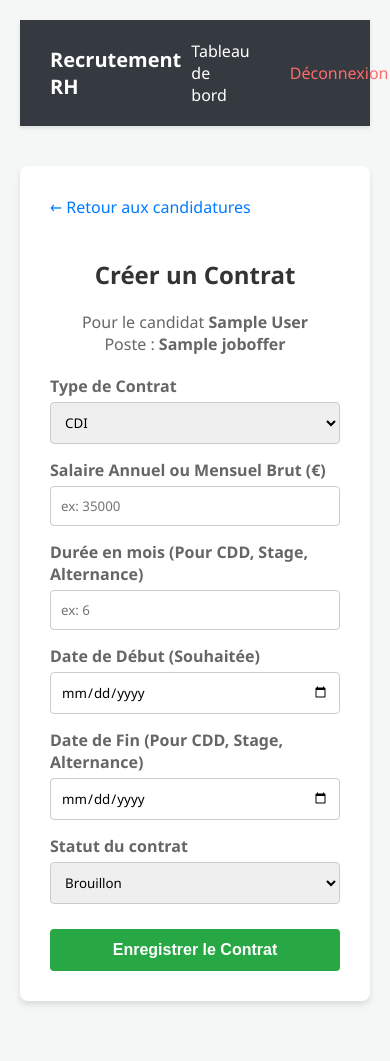
After one commit to Rabenarivo/RHSI, a Django app: page /interviews/create_contract/1/ in a window 390 px wide. The commit adds this page. Run offline with Django 5.2, Linux system fonts and the light colour scheme; tables that the repository leaves empty hold one stand-in row (values such as "Sample post").

Commit message:
Add contract management and interview enhancements
Extend Interview model with type, location, and title fields to support multiple interview formats (online, in-person, phone). Enhance Contract model with candidate linking, salary, duration, and end date tracking. Add create_contract view and template for contract management workflow. Update application filter to show conditional UI based on interview status. Include French translations for status choices and add interview planning validation to prevent duplicate interviews.

```diff
--- /dev/null
+++ b/recrutement_interviews/templates/recrutement_interviews/create_contract.html
@@ -0,0 +1,77 @@
+<!DOCTYPE html>
+<html lang="fr">
+<head>
+    <meta charset="UTF-8">
+    <title>Créer un Contrat</title>
+    <style>
+        body { font-family: 'Segoe UI', Tahoma, Geneva, Verdana, sans-serif; background-color: #f4f7f6; padding: 20px; margin: 0; }
+        .container { max-width: 600px; margin: 40px auto; background: white; padding: 30px; border-radius: 8px; box-shadow: 0 4px 6px rgba(0,0,0,0.1); }
+        h2 { color: #333; text-align: center; margin-bottom: 20px; }
+        .form-group { margin-bottom: 15px; }
+        label { display: block; margin-bottom: 5px; color: #666; font-weight: bold; }
+        input[type="text"], input[type="number"], input[type="date"], select { width: 100%; padding: 10px; border: 1px solid #ccc; border-radius: 4px; box-sizing: border-box; font-family: inherit; }
+        button { width: 100%; padding: 12px; background-color: #28a745; color: white; border: none; border-radius: 4px; cursor: pointer; font-size: 16px; margin-top: 10px; font-weight: bold; transition: background 0.3s; }
+        button:hover { background-color: #218838; }
+        .back-link { display: inline-block; margin-bottom: 20px; color: #007bff; text-decoration: none; }
+        .back-link:hover { text-decoration: underline; }
+    </style>
+</head>
+<body>
+    {% include 'navbar.html' %}
+
+    <div class="container">
+        <a href="{% url 'recrutement_interviews:application_filter' %}" class="back-link">&larr; Retour aux candidatures</a>
+
+        <h2>Créer un Contrat</h2>
+        <p style="text-align: center; color: #666; margin-bottom: 20px;">
+            Pour le candidat <strong>{{ application.candidate.first_name }} {{ application.candidate.last_name }}</strong><br>
+            Poste : <strong>{{ application.job_offer.title }}</strong>
+        </p>
+
+        <form method="POST">
+            {% csrf_token %}
+
+            <div class="form-group">
+                <label for="contract_type">Type de Contrat</label>
+                <select id="contract_type" name="contract_type" required>
+                    <option value="cdi" {% if default_contract_type == 'cdi' %}selected{% endif %}>CDI</option>
+                    <option value="cdd" {% if default_contract_type == 'cdd' %}selected{% endif %}>CDD</option>
+                    <option value="stage" {% if default_contract_type == 'stage' %}selected{% endif %}>Stage</option>
+                    <option value="alternance" {% if default_contract_type == 'alternance' %}selected{% endif %}>Alternance</option>
+                </select>
+            </div>
+
+            <div class="form-group">
+                <label for="salary">Salaire Annuel ou Mensuel Brut (€)</label>
+                <input type="number" step="0.01" id="salary" name="salary" placeholder="ex: 35000">
+            </div>
+
+            <div class="form-group">
+                <label for="duration_months">Durée en mois (Pour CDD, Stage, Alternance)</label>
+                <input type="number" id="duration_months" name="duration_months" placeholder="ex: 6">
+            </div>
+
+            <div class="form-group">
+                <label for="start_date">Date de Début (Souhaitée)</label>
+                <input type="date" id="start_date" name="start_date">
+            </div>
+
+            <div class="form-group">
+                <label for="end_date">Date de Fin (Pour CDD, Stage, Alternance)</label>
+                <input type="date" id="end_date" name="end_date">
+            </div>
+
+            <div class="form-group">
+                <label for="status">Statut du contrat</label>
+                <select id="status" name="status" required>
+                    <option value="draft" selected>Brouillon</option>
+                    <option value="pending_signature">En attente de signature</option>
+                    <option value="active">Actif</option>
+                </select>
+            </div>
+
+            <button type="submit">Enregistrer le Contrat</button>
+        </form>
+    </div>
+</body>
+</html>
--- a/recrutement_interviews/urls.py
+++ b/recrutement_interviews/urls.py
@@ -6,5 +6,6 @@ app_name = 'recrutement_interviews'
 urlpatterns = [
     path('application_filter/', views.list_application_filter, name='application_filter'),
     path('create_interview/<int:application_id>/', views.create_Interview, name='create_interview'),
-    path('list_interview_candidate/', views.list_interview_candidate, name='list_interview_candidate')
+    path('list_interview_candidate/', views.list_interview_candidate, name='list_interview_candidate'),
+    path('create_contract/<int:application_id>/', views.create_contrat, name='create_contract'),
 ]
--- a/recrutement_interviews/views.py
+++ b/recrutement_interviews/views.py
@@ -1,19 +1,86 @@
 from django.shortcuts import render
 from .models import Application,Interview,Contract
 from django.contrib import messages
+from django.shortcuts import redirect
+from django.db.models import Prefetch
 
 def list_application_filter(request):
-    applications = Application.objects.filter(job_offer__recruteur__email=request.user.email , status="validé_recruteur")
+    applications = Application.objects.filter(
+        job_offer__recruteur__email=request.user.email,
+        status="validé_recruteur",
+        contract__isnull=True
+    ).prefetch_related(
+        Prefetch('interviews', queryset=Interview.objects.filter(status='planifié'), to_attr='planned_interviews')
+    )
     return render(request, 'recrutement_interviews/application_filter.html', {'applications' : applications})
 def create_Interview(request,application_id):
+
     application = Application.objects.get(id=application_id)
+
+    if application.interviews.filter(status='planifié').exists():
+        messages.error(request, 'Un entretien est déjà planifié pour cette candidature.')
+        return redirect('recrutement_interviews:application_filter')
+
     if request.method == 'POST':
         data = request.POST.dict()
         data.pop('csrfmiddlewaretoken', None)
-        interview = Interview.objects.create(application=application, **data)
+
+        # Obtenir le compte recruteur connecté
+        try:
+            from recrutement_accounts.models import Account
+            account = Account.objects.get(email=request.user.email)
+            interview = Interview.objects.create(application=application, interviewer=account, **data)
+        except:
+            interview = Interview.objects.create(application=application, **data)
+
         messages.success(request, 'Interview created successfully')
     return render(request, 'recrutement_interviews/create_interview.html', {'application': application})
 
 def list_interview_candidate(request):
     interviews = Interview.objects.filter(application__candidate__email=request.user.email)
     return render(request, 'recrutement_interviews/list_interview_candidate.html', {'interviews': interviews})
+
+def create_contrat(request, application_id):
+    from django.shortcuts import redirect
+    application = Application.objects.get(id=application_id)
+
+    # Récupération automatique du type de contrat depuis l'offre
+    default_contract_type = 'cdi'
+    if application.job_offer.offer_type:
+        offer_type_str = application.job_offer.offer_type.contract_type.lower()
+        if 'stage' in offer_type_str:
+            default_contract_type = 'stage'
+        elif 'cdd' in offer_type_str:
+            default_contract_type = 'cdd'
+        elif 'alternance' in offer_type_str:
+            default_contract_type = 'alternance'
+
+    if request.method == 'POST':
+        data = request.POST.dict()
+        data.pop('csrfmiddlewaretoken', None)
+
+        # S'assurer que les champs vides soient gérés correctement
+        for key in ['duration_months', 'salary']:
+            if not data.get(key):
+                data[key] = None
+        if not data.get('start_date'):
+            data.pop('start_date', None)
+        if not data.get('end_date'):
+            data.pop('end_date', None)
+
+        Contract.objects.update_or_create(
+            application=application,
+            defaults={
+                'candidate': application.candidate,
+                'job_title': application.job_offer.title,
+                **data
+            }
+        )
+        messages.success(request, 'Contrat créé avec succès.')
+        return redirect('recrutement_interviews:application_filter')
+
+    context = {
+        'application': application,
+        'default_contract_type': default_contract_type
+    }
+    return render(request, 'recrutement_interviews/create_contract.html', context)
```
Also changed, not shown: recrutement_interviews/models.py (+32 -5 lines), recrutement_interviews/templates/recrutement_interviews/application_filter.html (+8 -1 lines), recrutement_interviews/templates/recrutement_interviews/create_interview.html (+24 -0 lines), recrutement_interviews/templates/recrutement_interviews/list_interview_candidate.html (+19 -2 lines), recrutement_interviews/migrations/0003_interview_interview_type_interview_location_and_more.py (added), recrutement_interviews/migrations/0004_contract_candidate_contract_duration_months_and_more.py (added).
